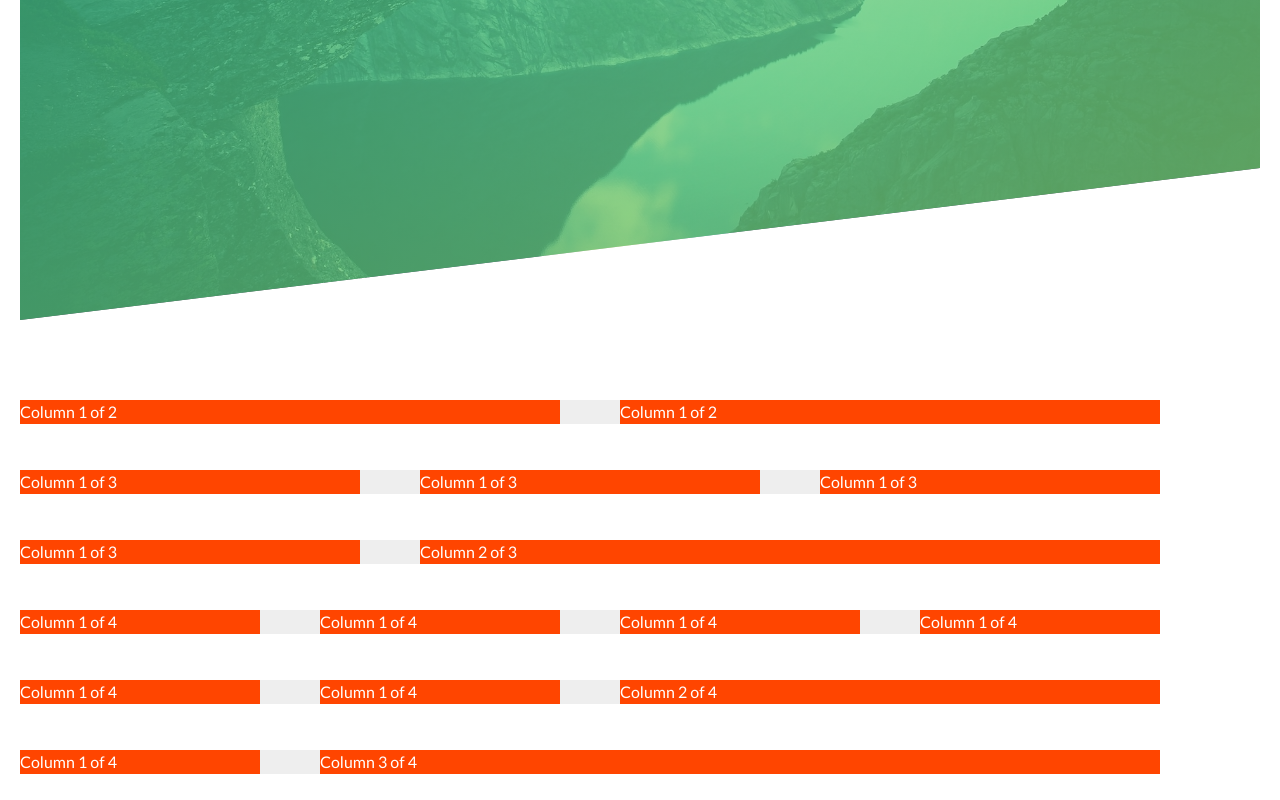
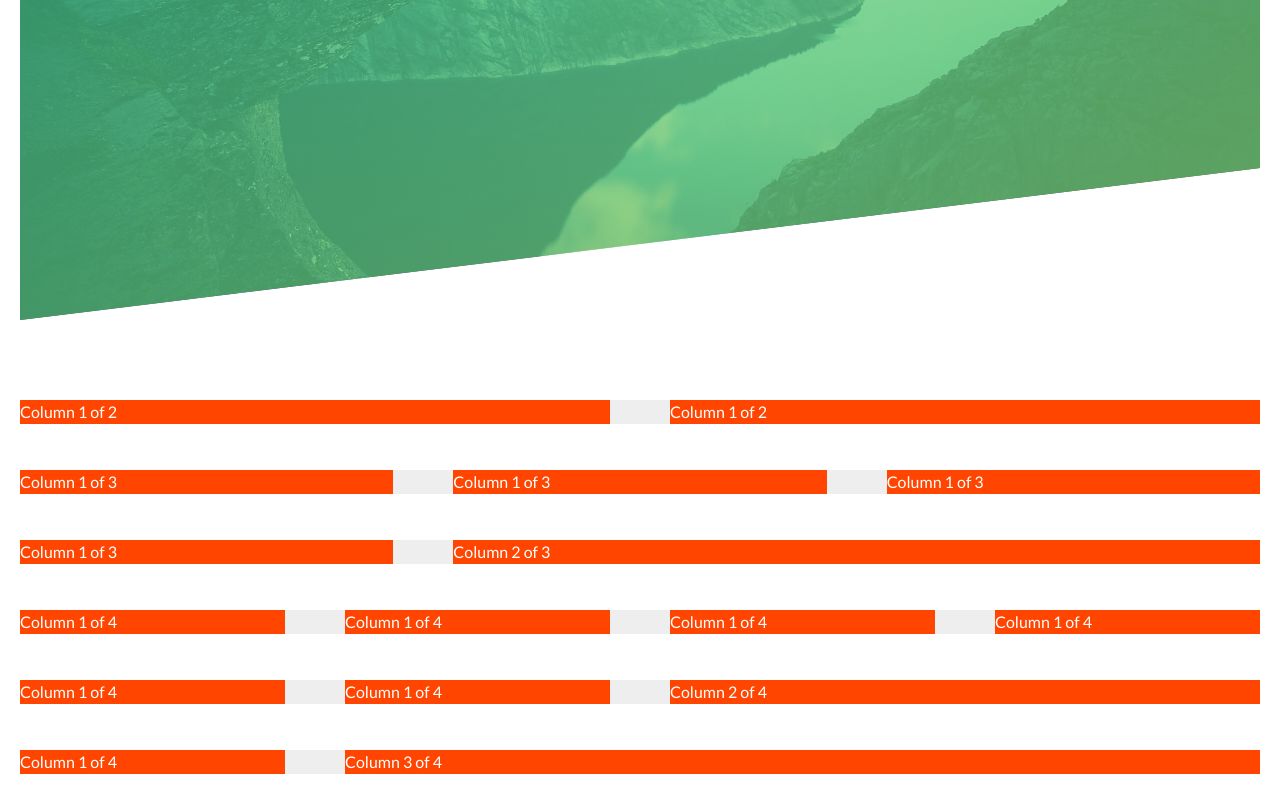
Before and after one commit to mahajantejasv/Natours, a website: page index.html in a window 1280 px wide. Shown: the part 460-1260 px from the top of the page. Drawn offline with Linux system fonts and the light colour scheme.

Commit message:
changed section width

```diff
--- a/scss/abstracts/_variables.scss
+++ b/scss/abstracts/_variables.scss
@@ -9,6 +9,6 @@ $grid-row-background: #eee;
 $grid-cell-color: orangered;
 
 //GRID ROW SPACING
-$grid-width: 114rem;
+$grid-width: 100%;
 $gutter-verticle: 4rem;
 $gutter-horizantal: 6rem;
```
Also changed, not shown: css/style.css.
